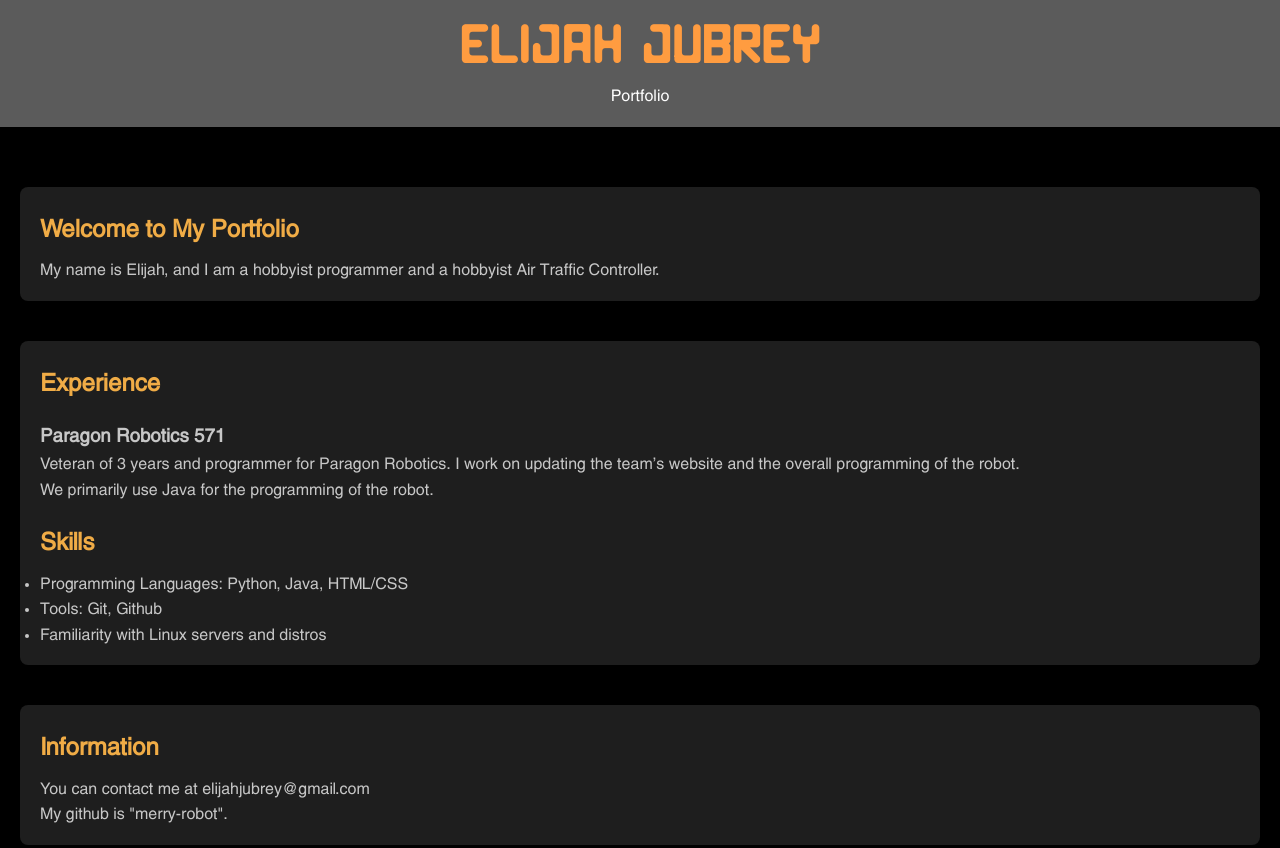
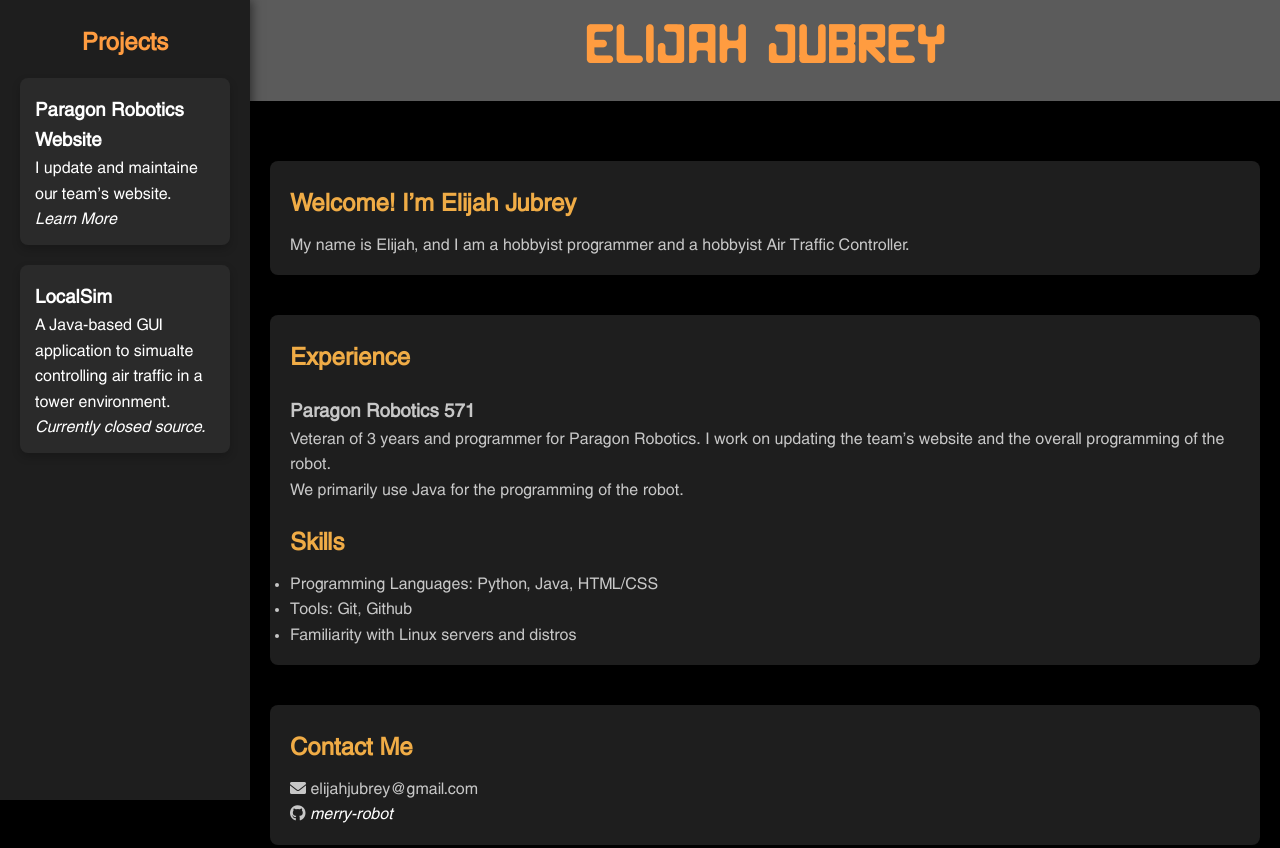
Before and after one commit to Merry-robot/portfolio, a plain HTML site: page index.html in a window 1280 px wide. Shown: the top 848 px of the page. Drawn offline with Linux system fonts and the light colour scheme; files whose address does not match are found by name.

Commit message:
add sidebar and update content
add projects

```diff
--- a/index.html
+++ b/index.html
@@ -6,23 +6,22 @@
     <title>JY's Portfolio</title>
     <link rel="stylesheet" href="style.css">
     <script href="main.js"></script>
+    <link rel="stylesheet" href="https://cdnjs.cloudflare.com/ajax/libs/font-awesome/6.0.0-beta3/css/all.min.css">
 </head>
 <body>
     <header>
         <h1>Elijah Jubrey</h1>
-        <nav>
-            <a>Portfolio</a>
-        </nav>
     </header>
 
     <main>
         <section id="intro">
-            <h2>Welcome to My Portfolio</h2>
+            <h2 id="hero-text">Welcome! I'm <span class="dynamic-text">Elijah Jubrey</span></h2>
             <p>My name is Elijah, and I am a hobbyist programmer and a hobbyist Air Traffic Controller.</p>
         </section>
 
 
       <section>
+
             <h2>Experience</h2>
             <div class="experience">
                 <h3>Paragon Robotics 571</h3>
@@ -35,14 +34,31 @@
                 <li>Tools: Git, Github</li>
                 <li>Familiarity with Linux servers and distros</li>
             </ul>
+            <aside id="sidebar">
+                <h2>Projects</h2>
+                <div class="project-item">
+                    <h3>Paragon Robotics Website</h3>
+                    <p>I update and maintaine our team's website.</p>
+                    <a href="https://paragonrobotics.org" class="project-link" target="_blank">Learn More</a>
+                </div>
+                <div class="project-item">
+                    <h3>LocalSim</h3>
+                    <p>A Java-based GUI application to simualte controlling air traffic in a tower environment.</p>
+                    <a>Currently closed source.</a>
+                </div>
+            </aside>
+
+
+
         </section>
 
 
 
         <section id="contact">
-            <h2>Information</h2>
-            You can contact me at elijahjubrey@gmail.com</br>
-            My github is "merry-robot".
+            <h2>Contact Me</h2>
+            <p><i class="fas fa-envelope"></i> elijahjubrey@gmail.com</p>
+            <p><i class="fab fa-github"></i> <a href="https://github.com/merry-robot" target="_blank">merry-robot</a></p>
+        </section>
     </main>
 
     <footer>
--- a/style.css
+++ b/style.css
@@ -1,8 +1,10 @@
+/* Universal Reset & Font Styling */
 * {
     box-sizing: border-box;
     margin: 0;
     padding: 0;
     font-family: "ListsFont", sans-serif;
+    scroll-behavior: smooth; /* Smooth scrolling for better navigation */
 }
 
 @font-face {
@@ -15,6 +17,7 @@
     src: url(fonts/Swansea-q3pd.ttf);
 }
 
+/* Body Styling */
 body {
     font-family: 'Arial', sans-serif;
     background-color: #000000;
@@ -22,6 +25,7 @@ body {
     line-height: 1.6;
 }
 
+/* Header Styling */
 header {
     background-color: #5b5b5b;
     padding: 20px;
@@ -48,10 +52,13 @@ nav a:hover {
     color: #f58403;
 }
 
+/* Main Content Styling */
 main {
     padding: 20px;
+    margin-left: 270px; /* Adjust for sidebar */
 }
 
+/* Section Styling */
 section {
     margin: 40px 0;
     padding: 20px;
@@ -65,6 +72,7 @@ h2 {
     margin-bottom: 10px;
 }
 
+/* Project Cards Styling */
 .project {
     margin: 20px 0;
     border-radius: 8px;
@@ -81,10 +89,12 @@ h2 {
     transform: scale(1.02);
 }
 
+/* Experience Section Styling */
 .experience {
     margin: 20px 0;
 }
 
+/* Form Input & Textarea Styling */
 input, textarea {
     width: 100%;
     padding: 15px;
@@ -100,13 +110,110 @@ input:focus, textarea:focus {
     border-color: #ffffff;
 }
 
-
-
+/* Footer Styling */
 footer {
     text-align: center;
     padding: 20px;
-    background-color: #1e1e1e;
+    background-color: #000000;
     position: relative;
     bottom: 0;
     width: 100%;
 }
+
+/* Sidebar Styling - Overlapping Everything */
+#sidebar {
+    position: fixed;
+    left: 0;
+    top: 0;
+    width: 250px;
+    height: 100%;
+    background-color: #1e1e1e;
+    color: #ffffff;
+    padding: 20px;
+    box-shadow: 2px 0 10px rgba(0, 0, 0, 0.5);
+    overflow-y: auto;
+    z-index: 1000; /* Ensure it overlaps everything */
+}
+
+/* Main Content Adjustment to Prevent Overlap */
+main {
+    padding: 20px;
+}
+
+/* Sidebar Links Styling for Clarity */
+#sidebar h2 {
+    text-align: center;
+    margin-bottom: 20px;
+    color: #ff9c40;
+}
+
+.project-item {
+    margin-bottom: 20px;
+    background-color: #2a2a2a;
+    padding: 15px;
+    border-radius: 8px;
+    box-shadow: 0 4px 8px rgba(0, 0, 0, 0.2);
+}
+
+/* Adjust Header to Not Interfere with Sidebar */
+header {
+    margin-left: 250px;
+}
+
+/* Footer Adjustment for Sidebar */
+footer {
+    margin-left: 250px;
+}
+
+/* Prevent Horizontal Scrolling */
+body, html {
+    overflow-x: hidden;
+}
+
+/* Sidebar Fix */
+#sidebar {
+    position: fixed;
+    left: 0;
+    top: 0;
+    width: 250px;
+    height: 100%;
+    background-color: #1e1e1e;
+    color: #ffffff;
+    padding: 20px;
+    box-shadow: 2px 0 10px rgba(0, 0, 0, 0.5);
+    overflow-y: auto;
+    z-index: 1000;
+}
+
+/* Main Content Adjustment */
+main {
+    padding: 20px;
+    margin-left: 250px;
+    max-width: calc(100% - 250px);
+}
+
+/* Header Adjustment */
+header {
+    margin-left: 250px;
+    max-width: calc(100% - 250px);
+}
+
+/* Footer Adjustment */
+footer {
+    margin-left: 250px;
+    max-width: calc(100% - 250px);
+}
+
+
+/* Style all links as italic and white */
+a {
+    color: #ffffff;
+    font-style: italic;
+    text-decoration: none; /* Removes underline */
+}
+
+/* Optional: Add hover effect */
+a:hover {
+    color: #f0f0f0; /* Slightly lighter white on hover */
+    text-decoration: underline; /* Adds underline on hover */
+}
```
Also changed, not shown: main.js (+10 -0 lines).
